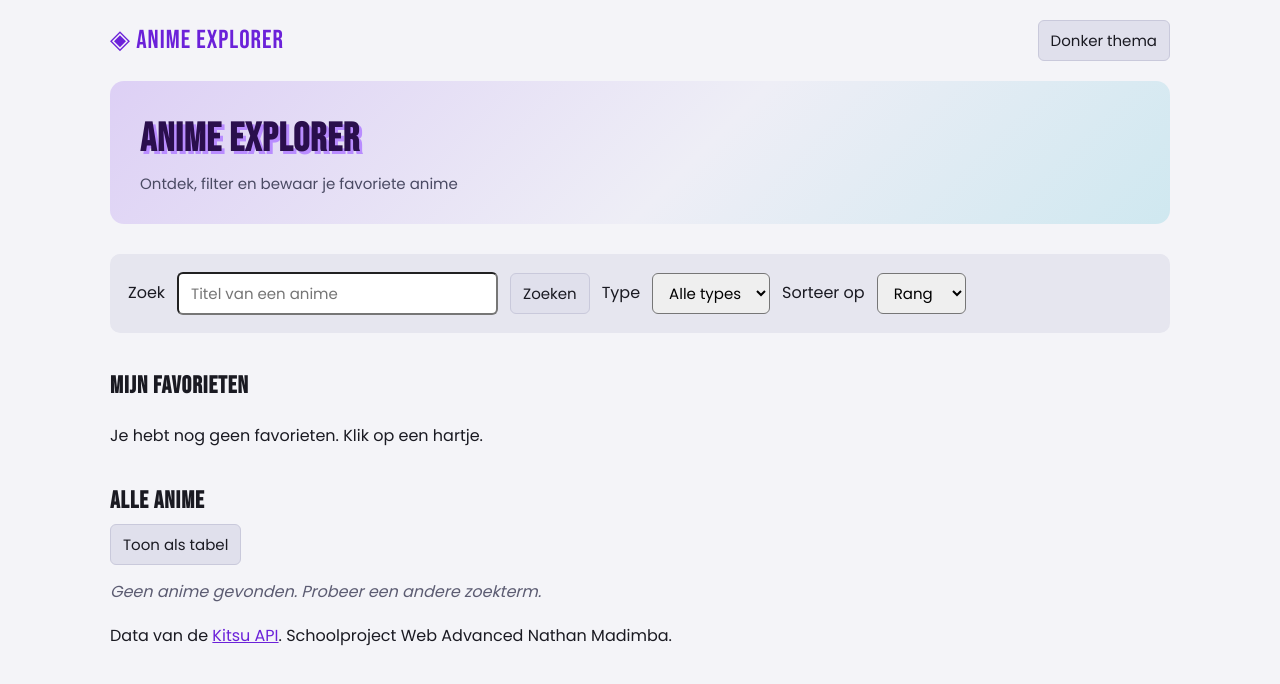
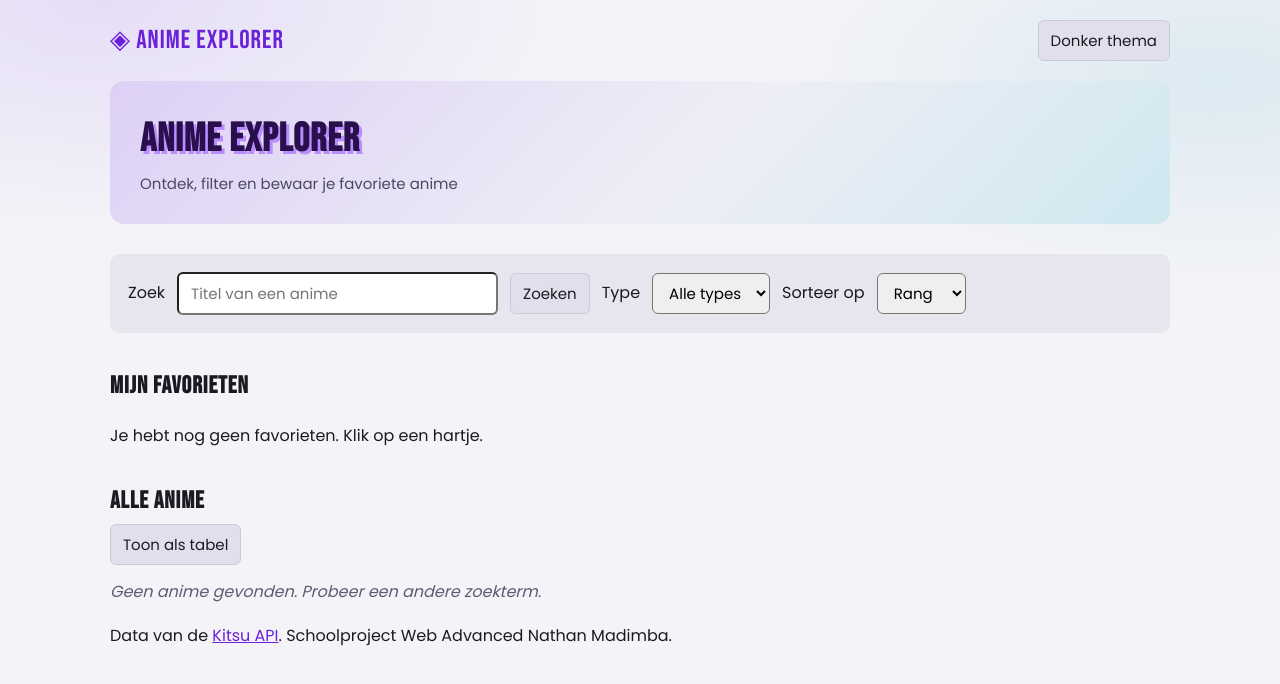
Before and after one commit to Ehbnathanmadimba/Anime---explorer, a website built with Vite: page index.html in a window 1280 px wide. Both pictures are taken after a click on the button "Licht thema". Built offline with nearby package versions, Linux system fonts and the light colour scheme; no server answers.

Commit message:
style: achtergrond met kleurverloop

```diff
--- a/src/css/style.css
+++ b/src/css/style.css
@@ -8,6 +8,11 @@ body {
   font-family: 'Poppins', Arial, Helvetica, sans-serif;
   line-height: 1.5;
   background-color: #14141f;
+  background-image:
+    radial-gradient(50rem 25rem at 8% 0%, rgba(124, 58, 237, 0.13), transparent 60%),
+    radial-gradient(45rem 22rem at 95% 10%, rgba(34, 211, 238, 0.09), transparent 60%);
+  background-repeat: no-repeat;
+  background-attachment: fixed;
   color: #e8e8f0;
 }
 
@@ -20,6 +25,9 @@ h2,
 
 body.licht {
   background-color: #f4f4f8;
+  background-image:
+    radial-gradient(50rem 25rem at 8% 0%, rgba(124, 58, 237, 0.12), transparent 60%),
+    radial-gradient(45rem 22rem at 95% 10%, rgba(8, 145, 178, 0.10), transparent 60%);
   color: #1a1a22;
 }
 
```
